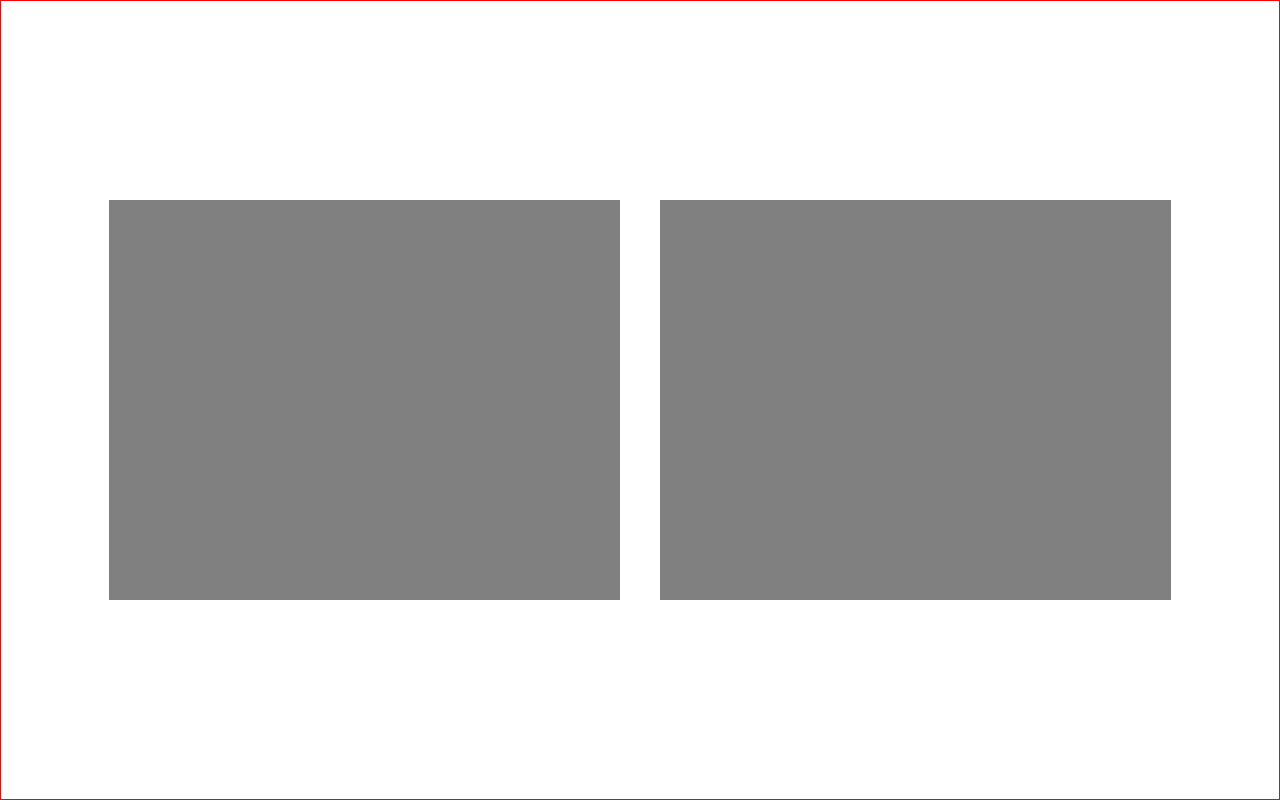
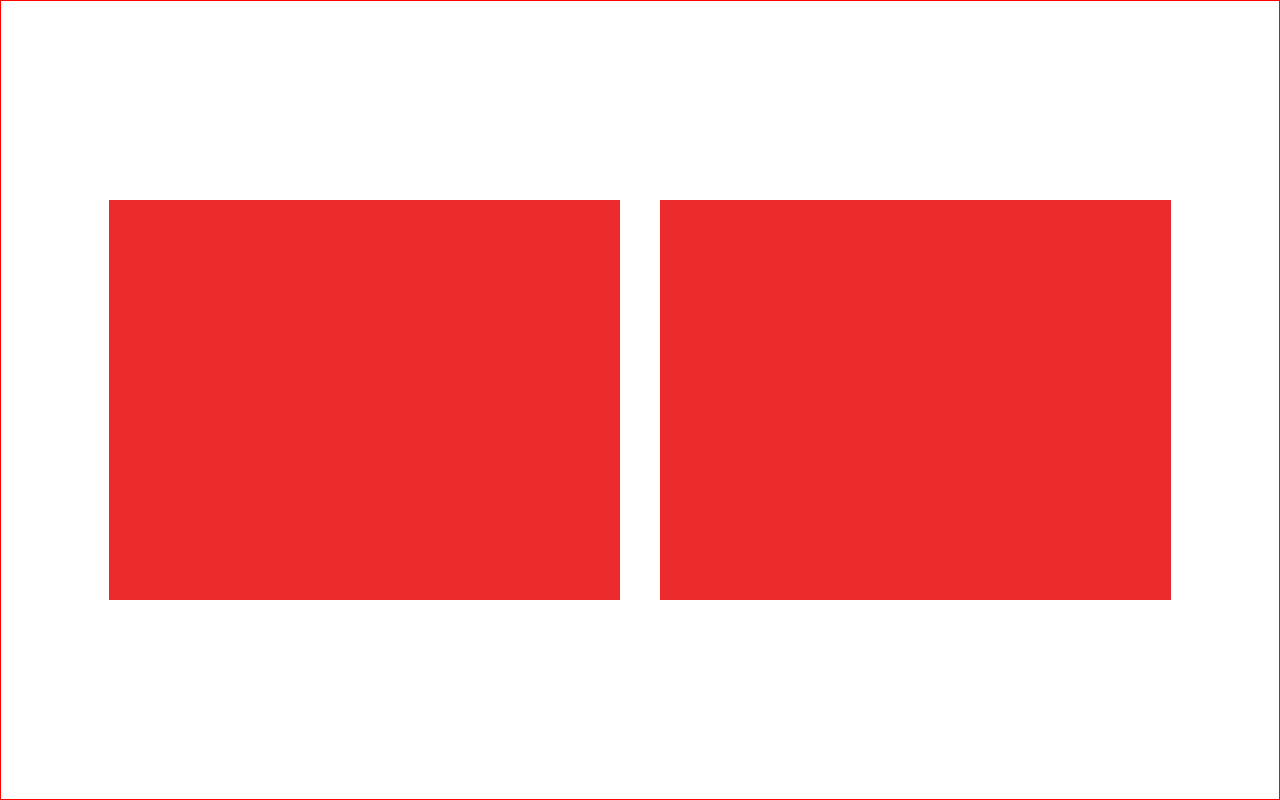
Before and after one commit to AbdusattorovNasibullo/New-File, a plain HTML site: page index.html in a window 1280 px wide. Drawn offline with Linux system fonts and the light colour scheme.

Commit message:
tekshirish

```diff
--- a/main.scss
+++ b/main.scss
@@ -12,7 +12,7 @@
     justify-content: center;
     align-items: center;
     .box {
-        background-color: gray;
+        background-color: rgb(235, 43, 43);
         width: 40%;
         height: 400px;
         margin: 0 20px;
```
Also changed, not shown: main.css, 1 other file.
